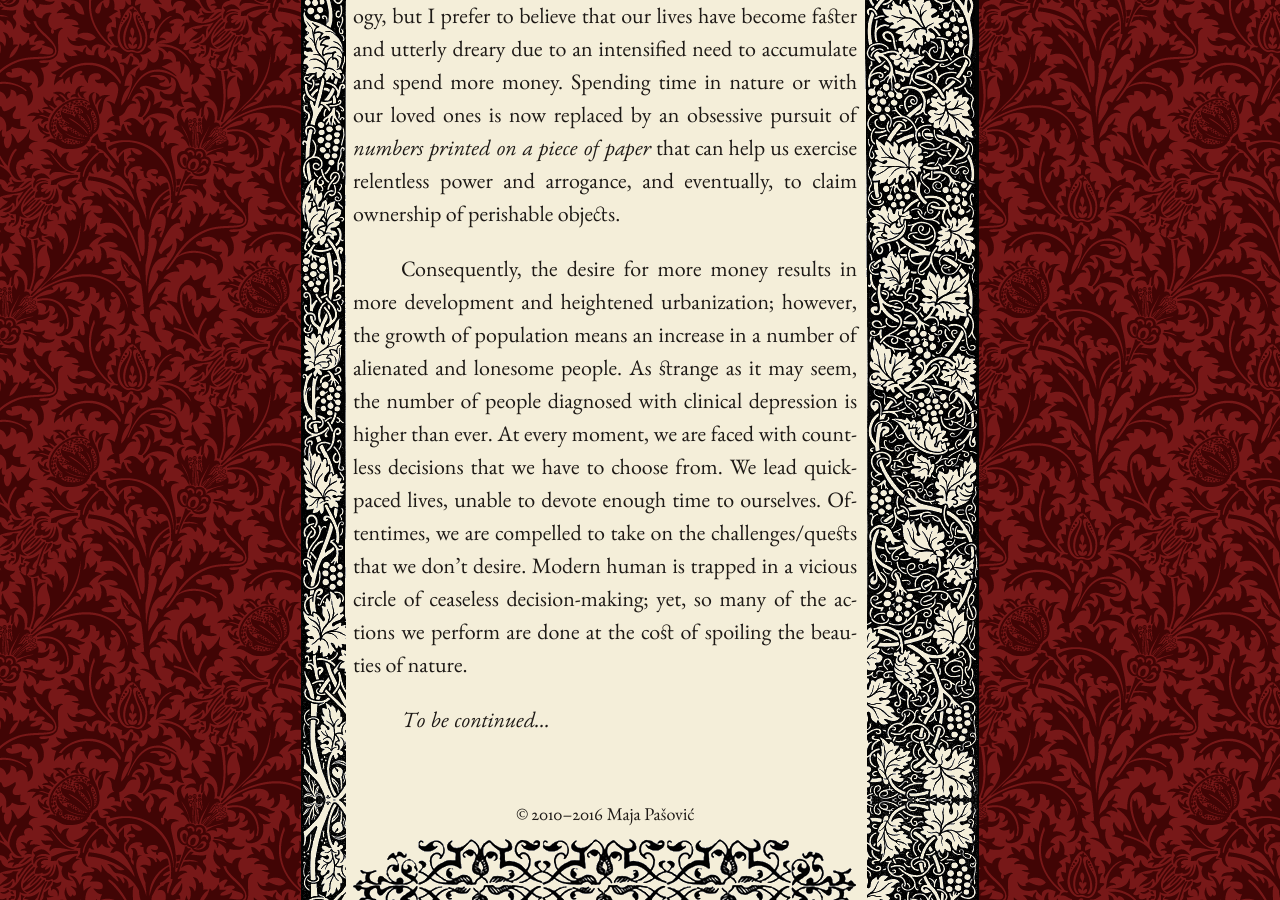
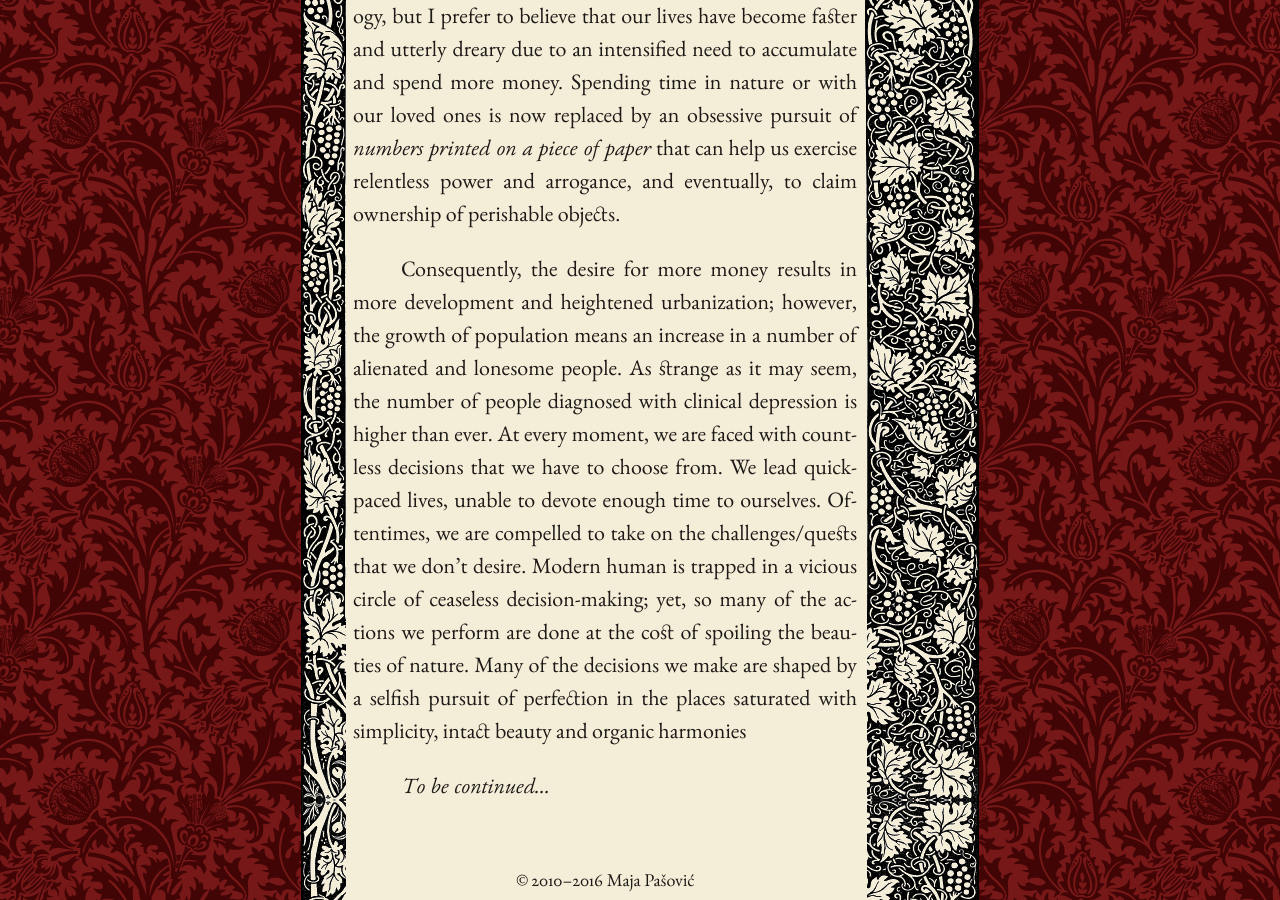
Before and after one commit to mpasovic/majapasovic.org, a Jekyll site: the page built from _posts/2016-07-06-a-lamenting-song-for-fireflies-progressive-destruction-of-the-environment-and-its-consequences.md, in a window 1280 px wide and 900 px high, scrolled down 4135 px. Built offline with Jekyll 4.4.1, drawn with Linux system fonts in a browser that asks for light colours; nearby versions of some CDN libraries.

Commit message:
Updated 2016-07-06-a-lamenting-song-for-fireflies-progressive-destruction-of-the-environment-and-its-consequences.md

```diff
--- a/_posts/2016-07-06-a-lamenting-song-for-fireflies-progressive-destruction-of-the-environment-and-its-consequences.md
+++ b/_posts/2016-07-06-a-lamenting-song-for-fireflies-progressive-destruction-of-the-environment-and-its-consequences.md
@@ -30,6 +30,6 @@
 *****
 As Ancient Greeks believed, nature is in a constant whirl of creation and self-maintenance. "When the Greek philosopher Pythagoras first called the universe a *kosmos*, he did so because it is a living embodiment of nature's order, beauty, and harmony.[...] When we can view the exquisite grandeur of a forest, mountain range, or the form of a distant galaxy with a clear and untroubled heart, the beauty and harmony of the universe becomes immediately obvious--not through argument, but through direct perception" (Fideler, *Restoring the Soul of the World*, p. 34-5). The ability to perceive things directly and through a clear, unbiased method has become almost impervious to the modern mind. We are slowly losing touch with our surroundings, not only with the world of nature, but also with most things playing out around us. We are even losing touch with basic human contact. Some would blame the swift development of technology, but I prefer to believe that our lives have become faster and utterly dreary due to an intensified need to accumulate and spend more money. Spending time in nature or with our loved ones is now replaced by an obsessive pursuit of *numbers printed on a piece of paper* that can help us exercise relentless power and arrogance, and eventually, to claim ownership of perishable objects.
 
-Consequently, the desire for more money results in more development and heightened urbanization; however, the growth of population means an increase in a number of alienated and lonesome people. As strange as it may seem, the number of people diagnosed with clinical depression is higher than ever. At every moment, we are faced with countless decisions that we have to choose from. We lead quick-paced lives, unable to devote enough time to ourselves. Oftentimes, we are compelled to take on the challenges/quests that we don't desire. Modern human is trapped in a vicious circle of ceaseless decision-making; yet, so many of the actions we perform are done at the cost of spoiling the beauties of nature.
+Consequently, the desire for more money results in more development and heightened urbanization; however, the growth of population means an increase in a number of alienated and lonesome people. As strange as it may seem, the number of people diagnosed with clinical depression is higher than ever. At every moment, we are faced with countless decisions that we have to choose from. We lead quick-paced lives, unable to devote enough time to ourselves. Oftentimes, we are compelled to take on the challenges/quests that we don't desire. Modern human is trapped in a vicious circle of ceaseless decision-making; yet, so many of the actions we perform are done at the cost of spoiling the beauties of nature. Many of the decisions we make are shaped by a selfish pursuit of perfection in the places saturated with simplicity, intact beauty and organic harmonies
 
 *To be continued...*
```
